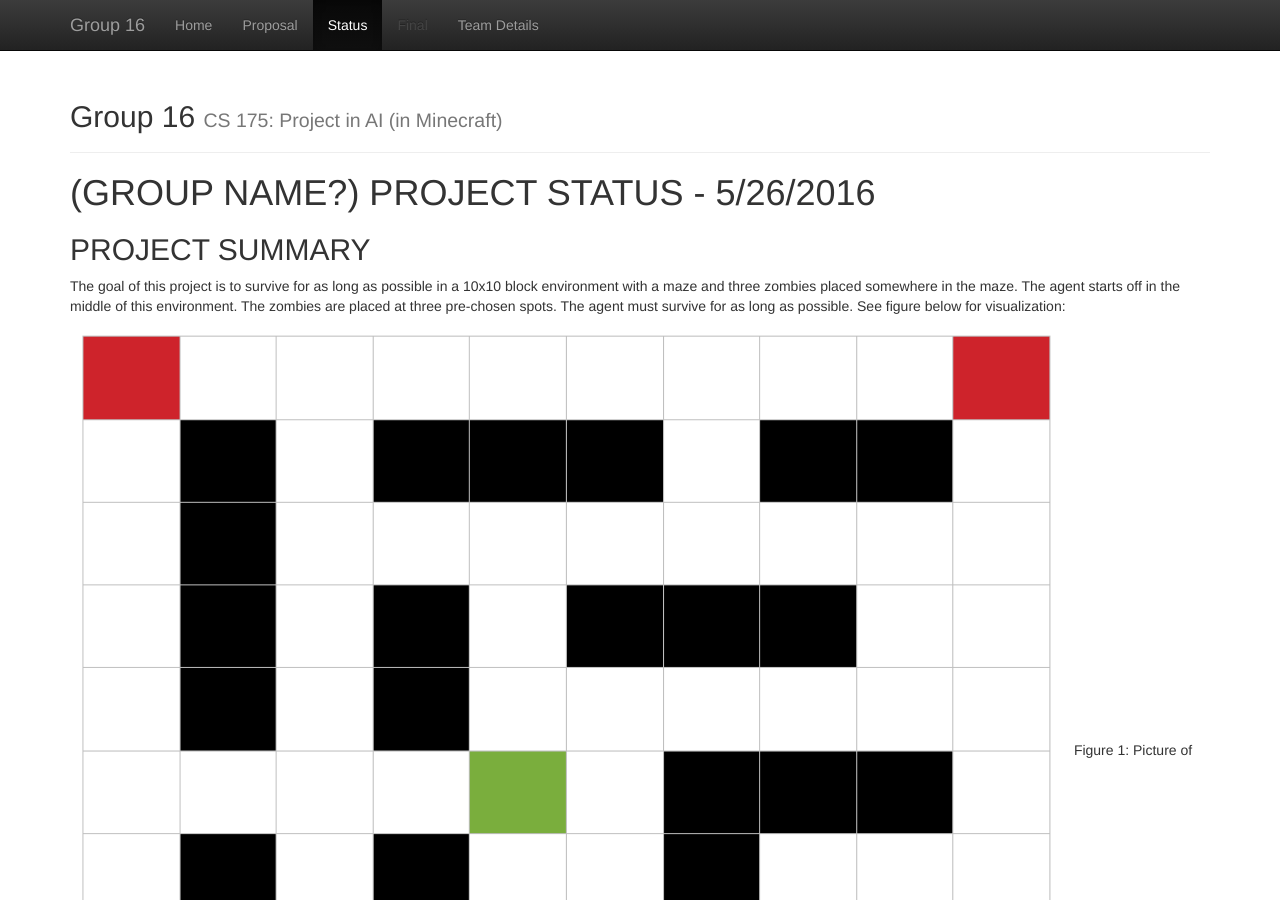
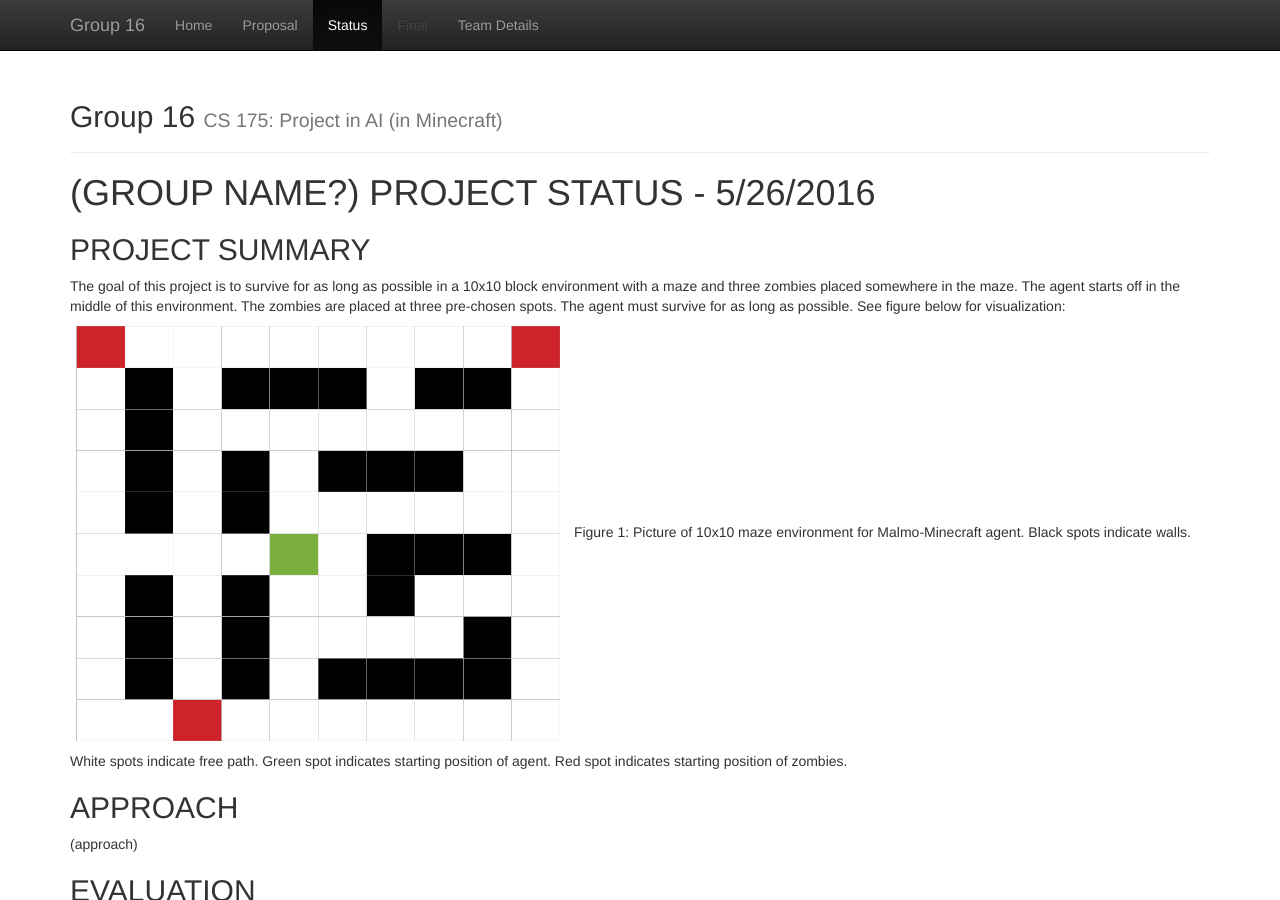
Before and after one commit to becamorin20/Group-16, a Jekyll site: the page built from docs/status.md, in a window 1280 px wide and 900 px high. Built offline with Jekyll 4.4.1, drawn with Linux system fonts in a browser that asks for light colours.

Commit message:
Update status.md

```diff
--- a/docs/status.md
+++ b/docs/status.md
@@ -7,7 +7,7 @@ title: Status
 
 ## PROJECT SUMMARY
 The goal of this project is to survive for as long as possible in a 10x10 block environment with a maze and three zombies placed somewhere in the maze. The agent starts off in the middle of this environment. The zombies are placed at three pre-chosen spots. The agent must survive for as long as possible. See figure below for visualization:
-<img src="https://github.com/becamorin20/Group-16/blob/master/maze.png" width="1000">
+<img src="https://github.com/becamorin20/Group-16/blob/master/maze.png" width="500">
 Figure 1: Picture of 10x10 maze environment for Malmo-Minecraft agent. Black spots indicate walls. White spots indicate free path. Green spot indicates starting position of agent. Red spot indicates starting position of zombies.
 
 ## APPROACH
```
